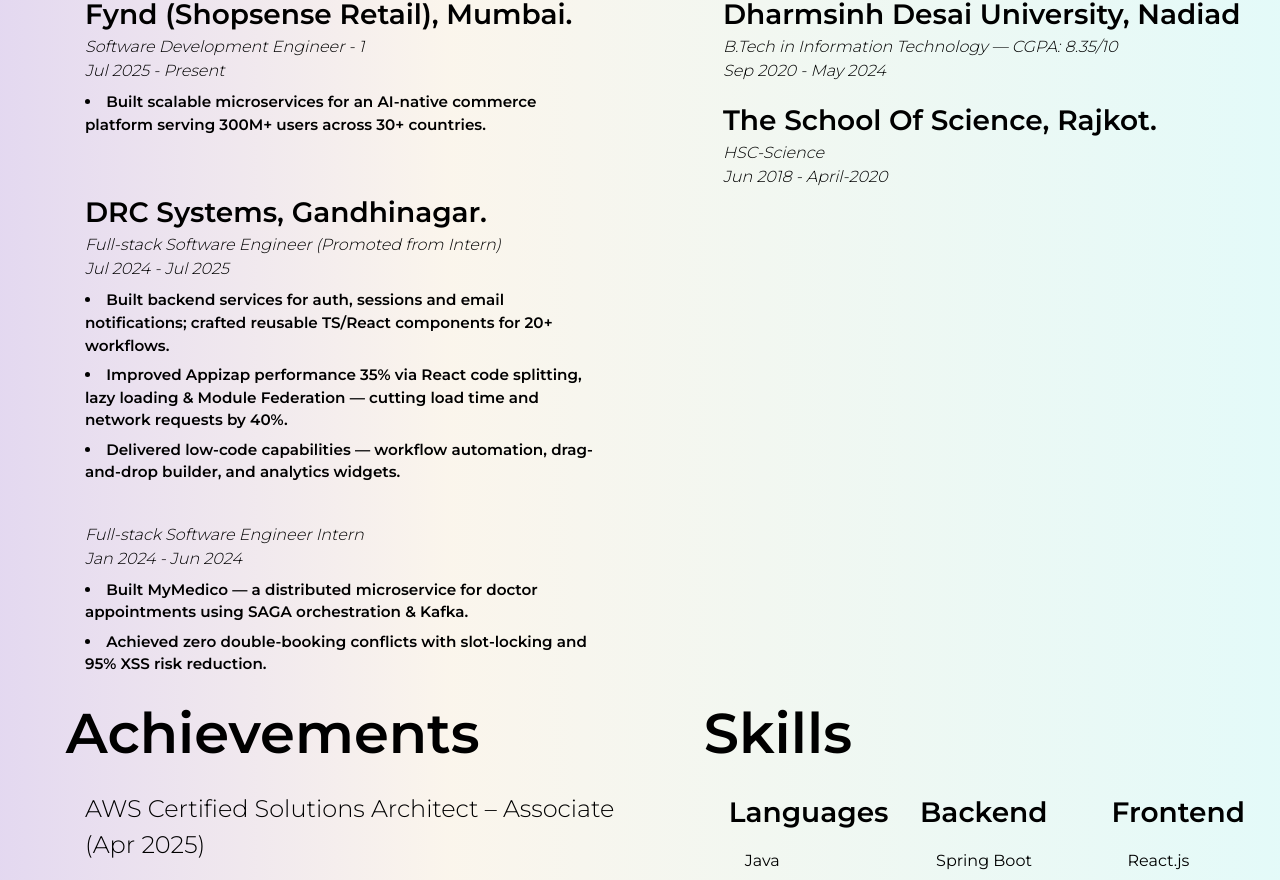
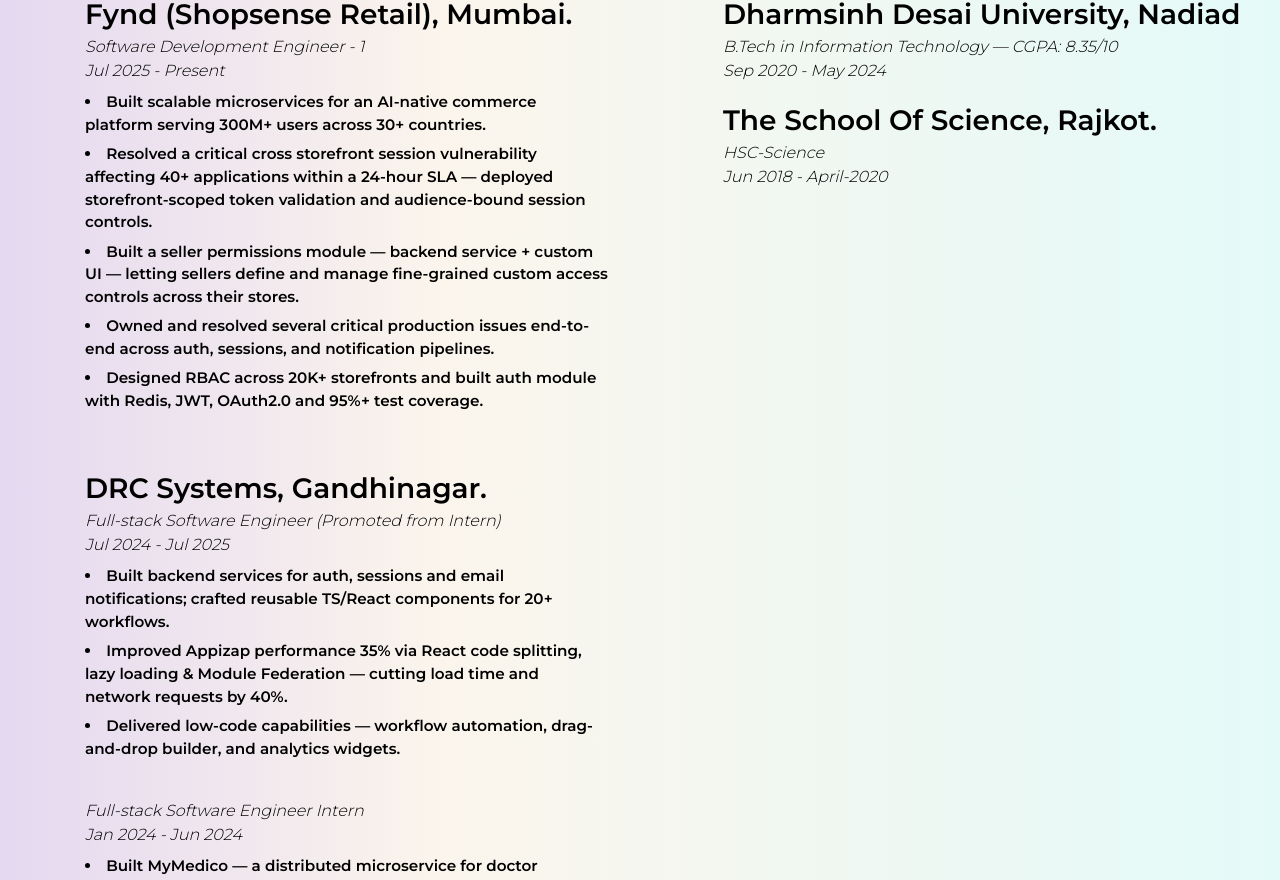
Before and after one commit to Fenilpanseriya/portfolio, a Next.js app: page / in a window 1280 px wide. Shown: the part 1036-1916 px from the top of the page. Built offline with nearby package versions, Linux system fonts and the light colour scheme.

Commit message:
add description for fynd

```diff
--- a/src/app/page.jsx
+++ b/src/app/page.jsx
@@ -114,6 +114,10 @@
             <p>Jul 2025 - Present</p>
             <ul className="role-highlights">
               <li>Built scalable microservices for an AI-native commerce platform serving 300M+ users across 30+ countries.</li>
+              <li>Resolved a critical cross storefront session vulnerability affecting 40+ applications within a 24-hour SLA — deployed storefront-scoped token validation and audience-bound session controls.</li>
+              <li>Built a seller permissions module — backend service + custom UI — letting sellers define and manage fine-grained custom access controls across their stores.</li>
+              <li>Owned and resolved several critical production issues end-to-end across auth, sessions, and notification pipelines.</li>
+              <li>Designed RBAC across 20K+ storefronts and built auth module with Redis, JWT, OAuth2.0 and 95%+ test coverage.</li>
             </ul>
             <br/>
             <h3>DRC Systems, Gandhinagar.</h3>
```
